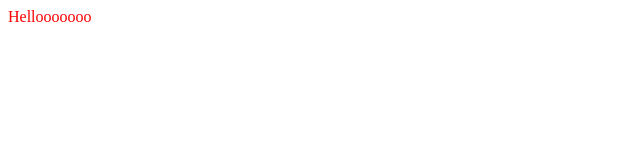
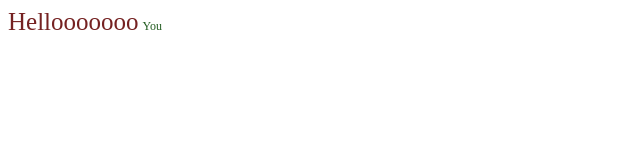
Before and after one commit to misonessie/misonessie.github.io, a plain HTML site: page 1.html in a window 1280 px wide. Shown: the whole page, without its empty margins (0-640 px from the left). Drawn offline with Linux system fonts and the light colour scheme.

Commit message:
css update

```diff
--- a/1.html
+++ b/1.html
@@ -9,6 +9,8 @@
 
 </head>
 <body>
-Hellooooooo
+<span class="h1">Hellooooooo</span>
+<span class="y">You</span>
 </body>
+
 </html>
--- a/static/css/default.css
+++ b/static/css/default.css
@@ -1,3 +1,8 @@
-body {
-  color: red;
+.h1 {
+  color: #752222;
+  font-size: 25px;
 }
+.y {
+  color: #225C20;
+  font-size: 12px;
+}
```
